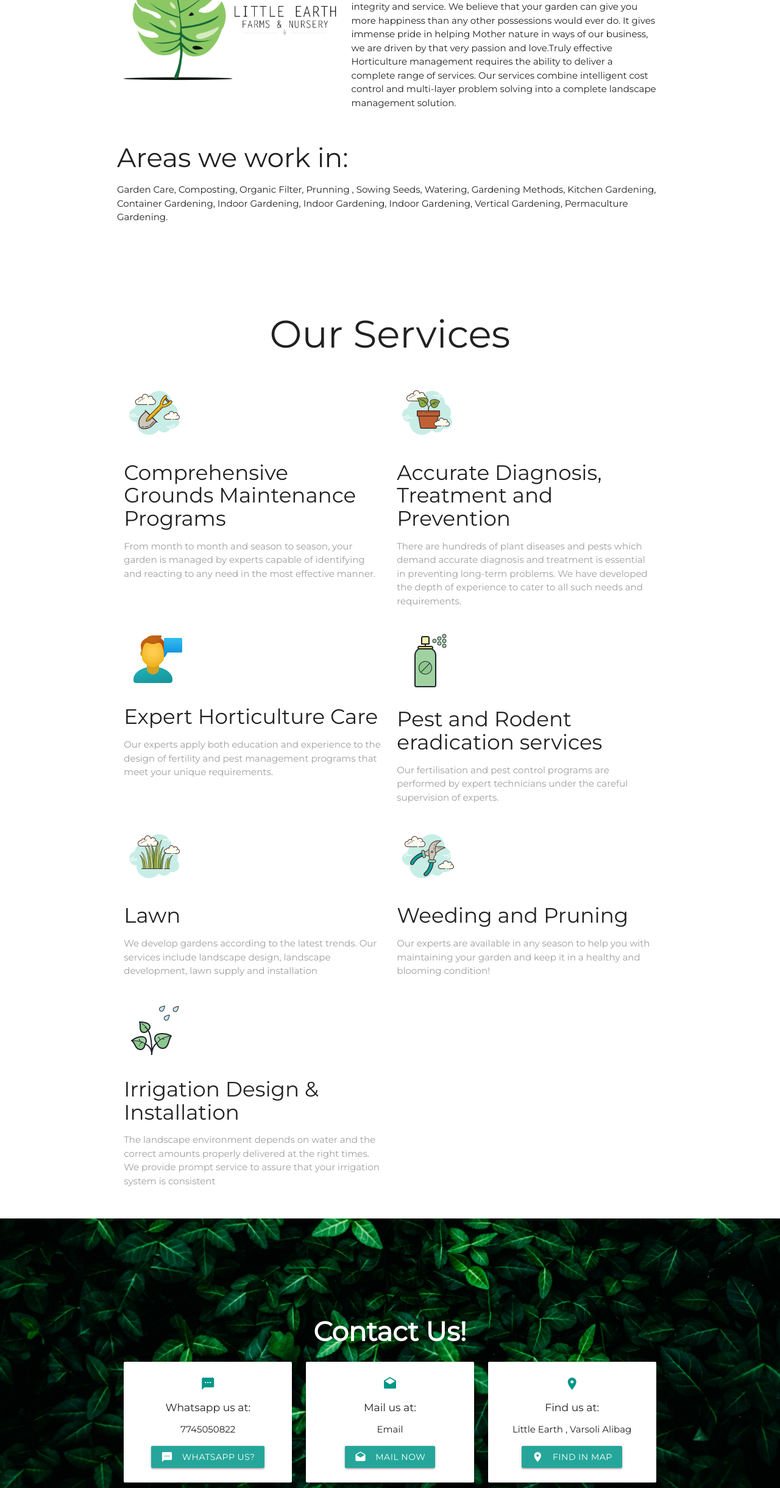
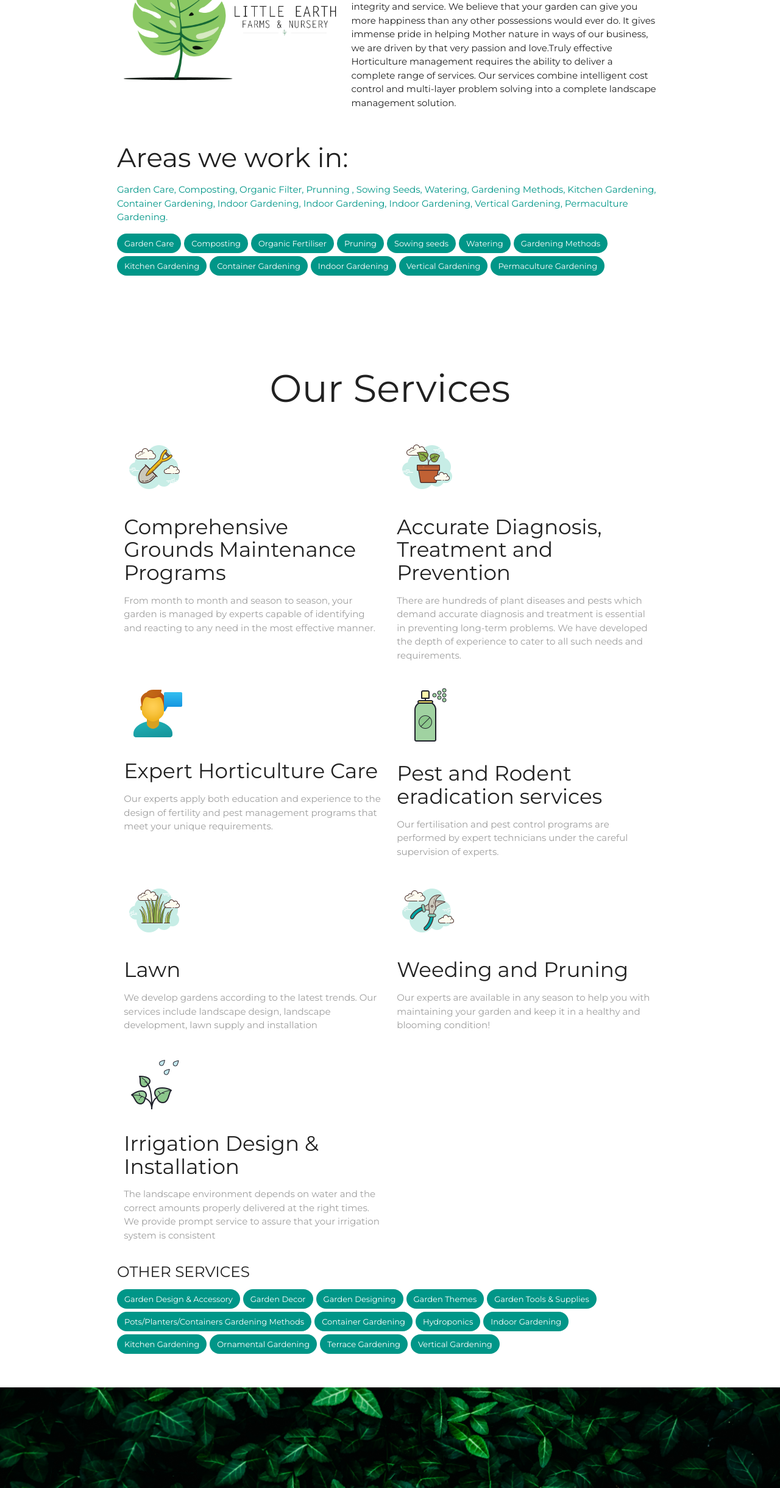
Before and after one commit to anuraggharat/Little-Earth, a React (Create React App) app: page / in a window 1280 px wide. Shown: the part 1134-3574 px from the top of the page at 61% size. Built offline with nearby package versions, Linux system fonts and the light colour scheme.

Commit message:
chips added

```diff
--- a/src/Components/About.js
+++ b/src/Components/About.js
@@ -21,7 +21,24 @@ export default function About() {
                 </div>
                 <div className="container">
                 <h3>Areas we work in:</h3>
-                <p>Garden Care, Composting, Organic Filter, Prunning , Sowing Seeds, Watering, Gardening Methods, Kitchen Gardening, Container Gardening, Indoor Gardening, Indoor Gardening, Indoor Gardening, Vertical Gardening, Permaculture Gardening.</p>
+                <p className="teal-text darken-4">Garden Care, Composting, Organic Filter, Prunning , Sowing Seeds, Watering, Gardening Methods, Kitchen Gardening, Container Gardening, Indoor Gardening, Indoor Gardening, Indoor Gardening, Vertical Gardening, Permaculture Gardening.</p>
+                <p>
+                    <span className="chip teal white-text">Garden Care</span>
+                    <span className="chip teal white-text">Composting</span>
+                    <span className="chip teal white-text">Organic Fertiliser </span>
+                    <span className="chip teal white-text">Pruning </span>
+                    <span className="chip teal white-text">Sowing seeds  </span>
+                    <span className="chip teal white-text">Watering  </span>
+                    <span className="chip teal white-text">Gardening Methods  </span>
+                    <span className="chip teal white-text">Kitchen Gardening  </span>
+                    <span className="chip teal white-text">Container Gardening  </span>
+                    <span className="chip teal white-text">Indoor Gardening  </span>
+                    <span className="chip teal white-text">Vertical Gardening  </span>
+                    <span className="chip teal white-text">Permaculture Gardening  </span>
+
+
+
+                </p>
                 </div>
         </section>
     )
--- a/src/Components/Services.js
+++ b/src/Components/Services.js
@@ -82,6 +82,26 @@ We develop gardens according to the latest trends. Our services include landscap
                             </p>
                     </div>
                     </div>
+                    <div className="row">
+                        <h5>OTHER SERVICES</h5>
+                    <p>
+                    <span className="chip teal white-text">Garden Design & Accessory </span>
+                    <span className="chip teal white-text">Garden Decor </span>
+                    <span className="chip teal white-text">Garden Designing </span>
+                    <span className="chip teal white-text">Garden Themes </span>
+                    <span className="chip teal white-text">Garden Tools & Supplies </span>
+                    <span className="chip teal white-text">Pots/Planters/Containers Gardening Methods   </span>
+                    <span className="chip teal white-text">Container Gardening </span>
+                    <span className="chip teal white-text">Hydroponics </span>
+                    <span className="chip teal white-text">Indoor Gardening </span>
+                    <span className="chip teal white-text">Kitchen Gardening </span>
+                    <span className="chip teal white-text">Ornamental Gardening  </span>
+                    <span className="chip teal white-text">Terrace Gardening </span>
+                    <span className="chip teal white-text">Vertical Gardening  </span>
+
+
+                </p>
+                    </div>
             </div>
         </section>
 
```
